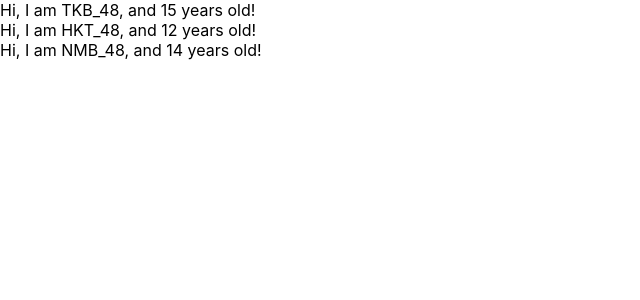
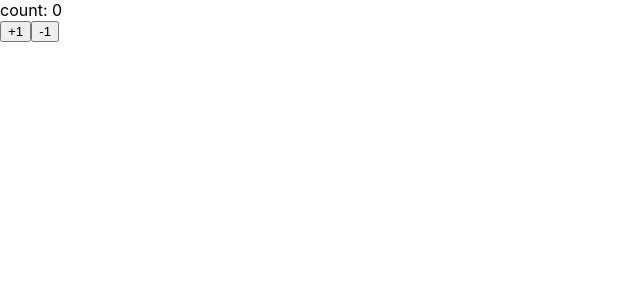
Before and after one commit to takabatoshiki/react-redux-crud-app, a React (Create React App) app: page / in a window 1280 px wide. Shown: the top 300 px of the page, without its empty margins (0-640 px from the left). Built offline with nearby package versions, Linux system fonts and the light colour scheme.

Commit message:
state and setState

```diff
--- a/src/App.js
+++ b/src/App.js
@@ -1,43 +1,30 @@
-// import React, { Component } from 'react';
+import React, { Component } from 'react';
 
-// class App extends Component {
-//   render() {
-//     return (
-//     <React.Fragment>
-//       <label htmlFor="bar">bar</label>
-//       <input type="text" onChange={() => {console.log("I am clicked!")}}></input>
-//     </React.Fragment>
-//     )
-//   }
-// }
+const App = () => (<Counter></Counter>)
 
-import React from 'react';
-import PropTypes from 'prop-types'
+class Counter extends Component {
+  constructor(props){
+    super(props)
+    this.state = { count: 0 }
+  }
 
-const App = () => {
-  const profiles = [
-    { name: "TKB_48", age: 15 },
-    { name: "HKT_48", age: 12 },
-    { name: "NMB_48", age: 14 }
-  ]
-  return (
-  <div>
-    {
-      profiles.map((profile, index) => {
-        return <User name={profile.name} age={profile.age} key={index} />
-      })
-    }
-  </div>
-  )
-}
+  handlePlusButton = () => {
+    this.setState({ count: this.state.count + 1 })
+  }
 
-const User = (props) => {
-  return <div>Hi, I am {props.name}, and {props.age} years old! </div>
-}
+  handleMinusButton = () => {
+    this.setState({ count: this.state.count - 1 })
+  }
 
-User.propTypes = {
-  name: PropTypes.string,
-  age: PropTypes.number.isRequired
+  render(){
+    return (
+      <React.Fragment>
+        <div>count: { this.state.count }</div>
+        <button onClick={this.handlePlusButton}>+1</button>
+        <button onClick={this.handleMinusButton}>-1</button>
+      </React.Fragment>
+      )
+  }
 }
 
 export default App;
```
